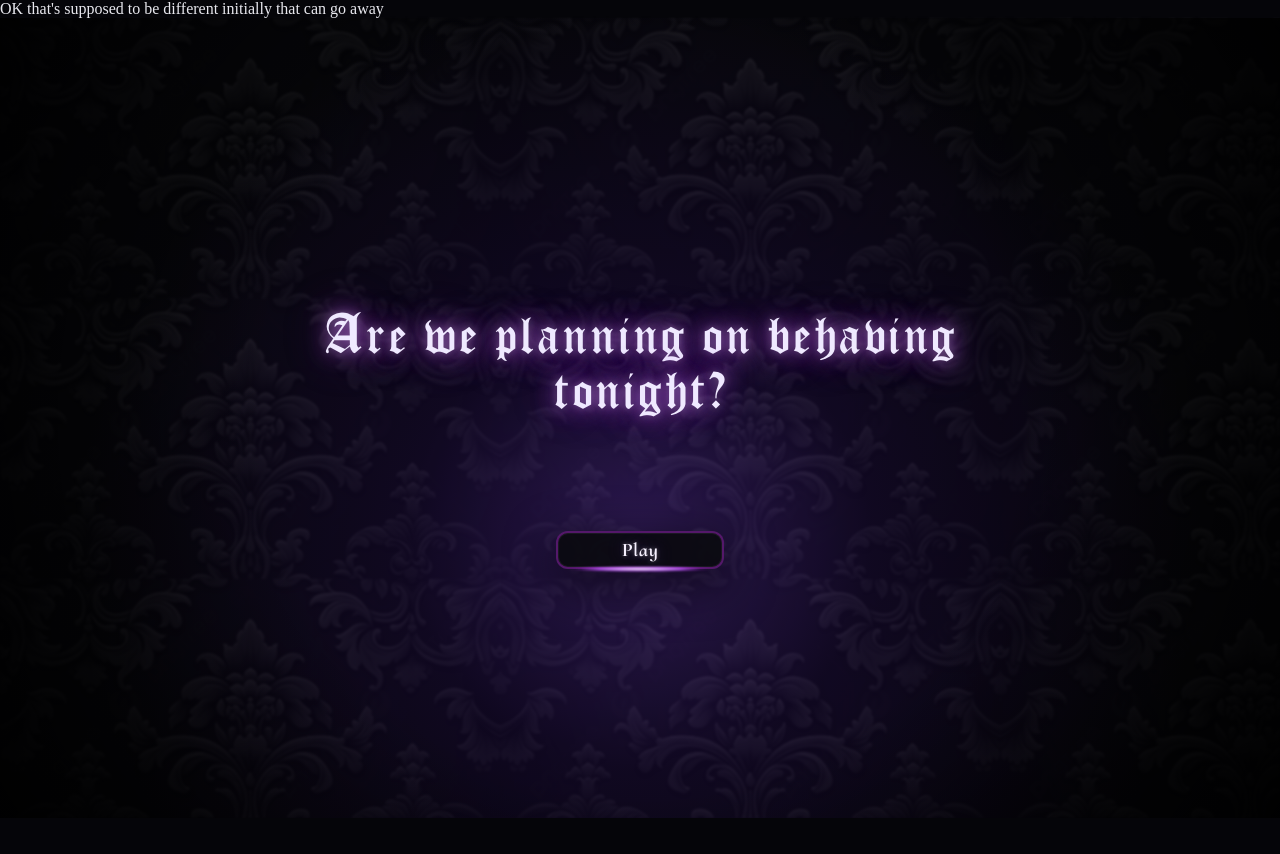
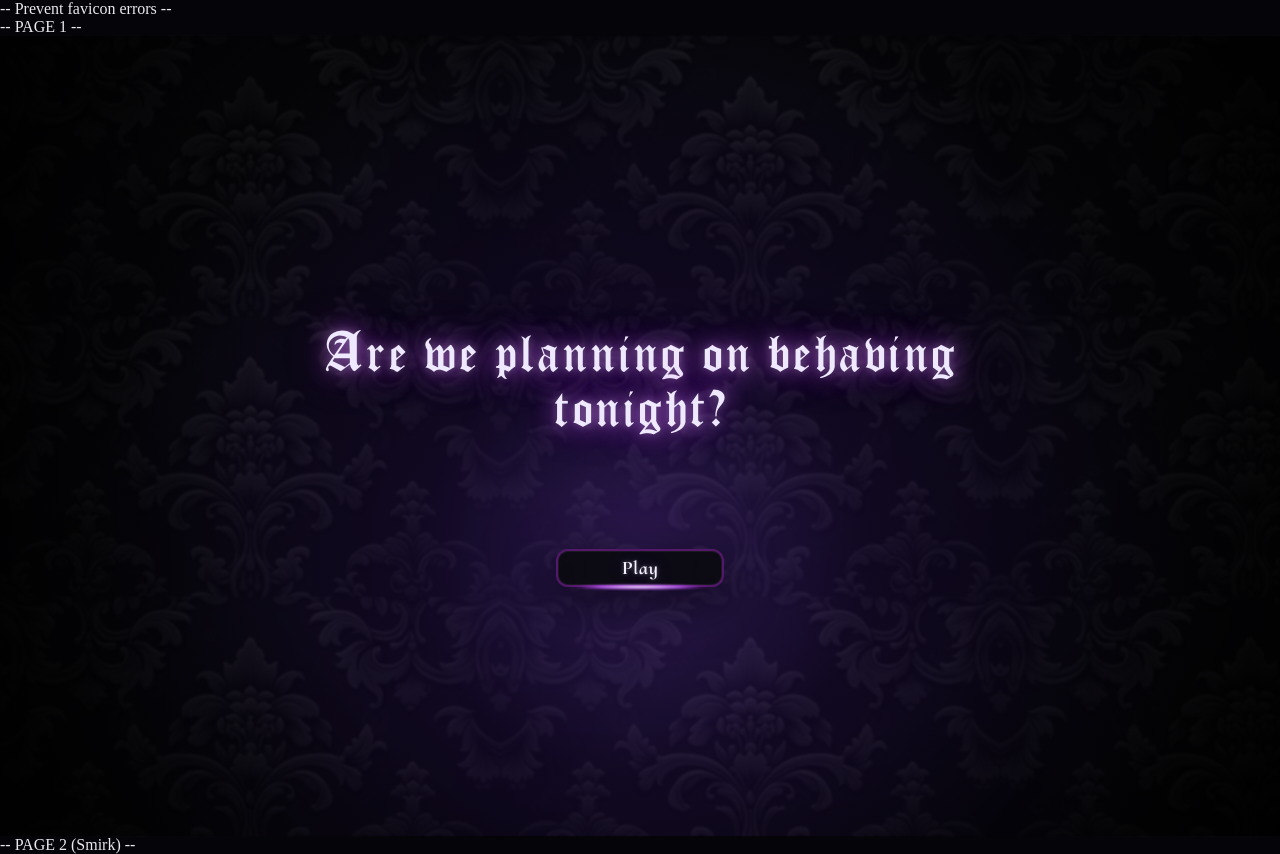
Before and after one commit to stubsmalone1982-source/Bella_v2, a plain HTML site: page index.html in a window 1280 px wide. Before the commit the page ends 818 px from the top, so only its background shows below. Drawn offline with Linux system fonts and the light colour scheme.

Commit message:
Update index.html

```diff
--- a/index.html
+++ b/index.html
@@ -1,11 +1,11 @@
-OK that's supposed to be different initially that can go away <!DOCTYPE html>
+<!DOCTYPE html>
 <html lang="en">
 <head>
   <meta charset="UTF-8" />
   <meta name="viewport" content="width=device-width, initial-scale=1.0" />
   <title>Bella</title>
 
-  <!-- Prevent favicon errors -->
+  -- Prevent favicon errors --
   <link rel="icon" href="data:,">
 
   <link rel="stylesheet" href="./css/style.css?v=1.0.0.7" />
@@ -14,13 +14,13 @@ OK that's supposed to be different initially that can go away <!DOCTYPE html>
 
   <main id="app">
 
-    <!-- PAGE 1 -->
+    -- PAGE 1 --
     <section id="p1" class="scene active">
       <h1>Are we planning on behaving tonight?</h1>
       <button data-go="p2">Play</button>
     </section>
 
-    <!-- PAGE 2 (Smirk) -->
+    -- PAGE 2 (Smirk) --
     <section id="p2" class="scene">
       <img src="./assets/smirk.png" alt="Smirk">
       <h1>Yeah… I didn’t think so.</h1>
```
